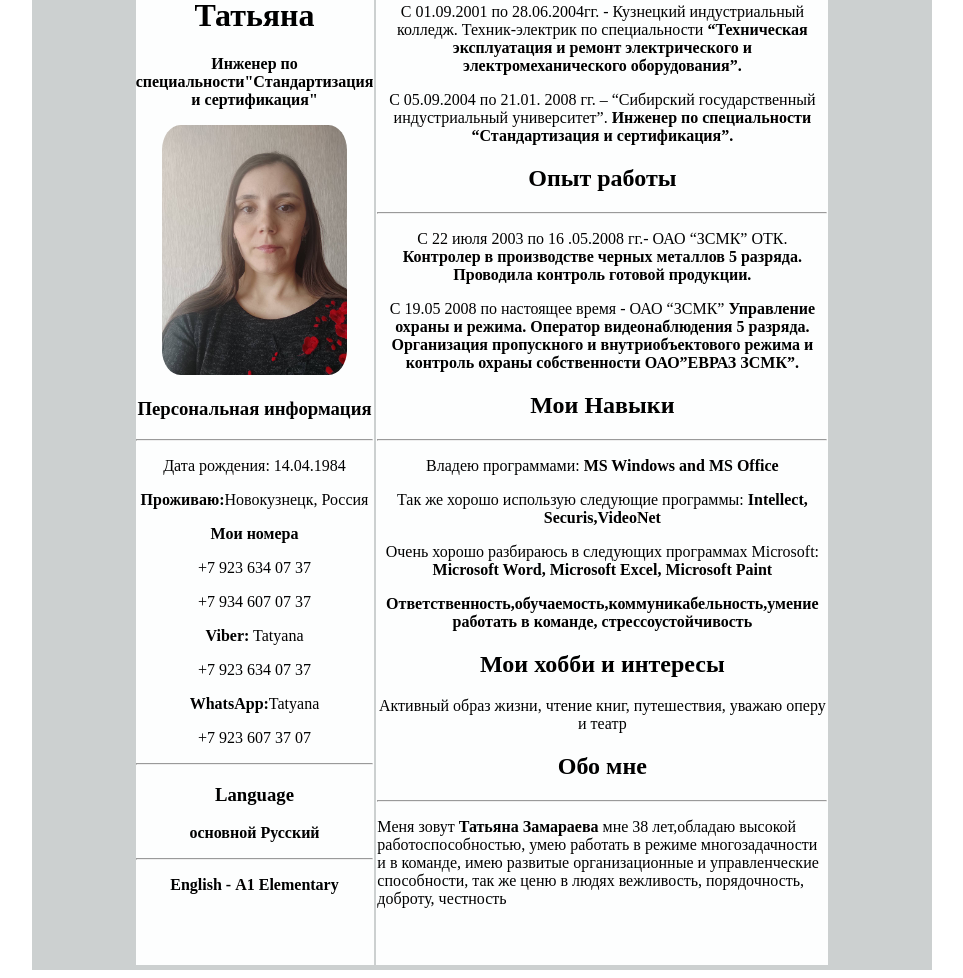
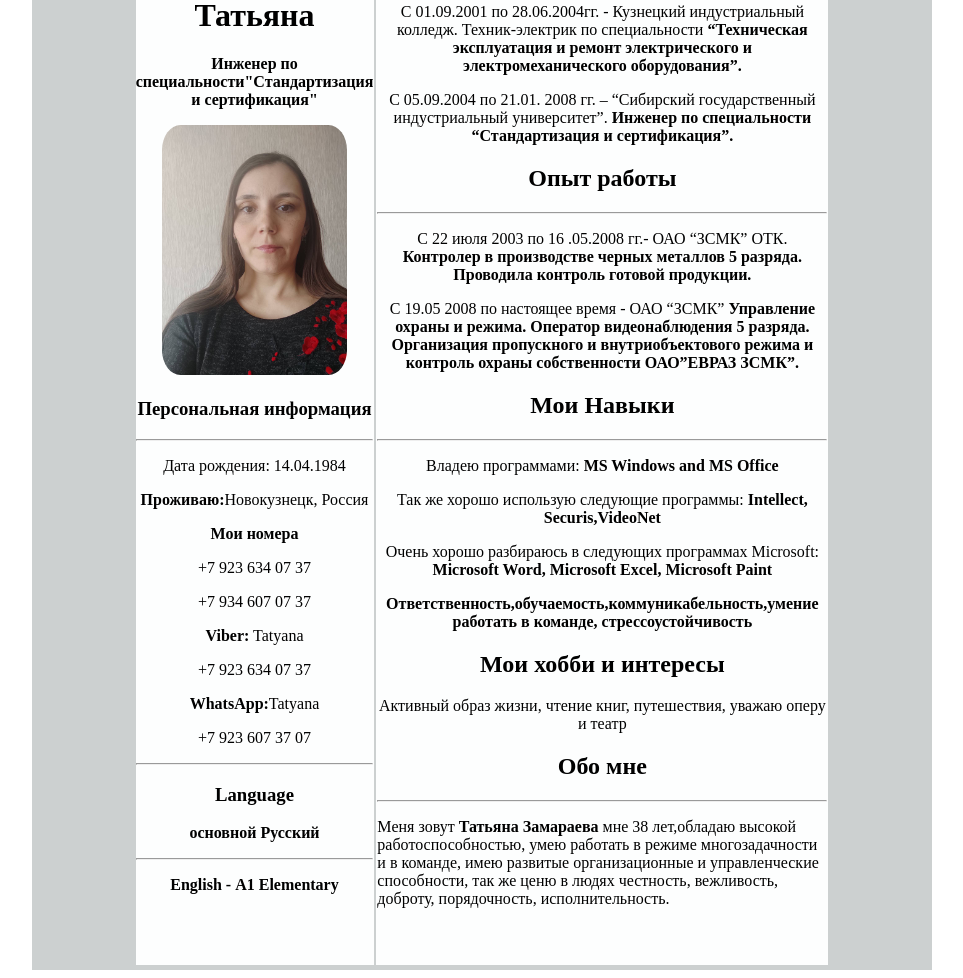
Before and after one commit to 19sobolek8/resume_tatyana, a plain HTML site: page index.html in a window 1280 px wide. Shown: the part 149-1127 px from the top of the page, without its empty margins (158-1121 px from the left). Drawn offline with Linux system fonts and the light colour scheme; files that its build step writes are made by us from their sources.

Commit message:
Update index.html
Signed-off-by: 19sobolek8 <129758927+19sobolek8@users.noreply.github.com>

```diff
--- a/index.html
+++ b/index.html
@@ -125,7 +125,7 @@
                                 <hr>
 
                                 <p>
-                                	Меня зовут<strong> Татьяна Замараева </strong>мне 38 лет,обладаю высокой работоспособностью, умею работать в режиме многозадачности и в команде, имею развитые организационные и управленческие способности, так же ценю в людях вежливость, порядочность, доброту, честность
+                                	Меня зовут<strong> Татьяна Замараева </strong>мне 38 лет,обладаю высокой работоспособностью, умею работать в режиме многозадачности и в команде, имею развитые организационные и управленческие способности, так же ценю в людях честность, вежливость, доброту, порядочность, исполнительность.
                                 </p>
 
 </body>
```
